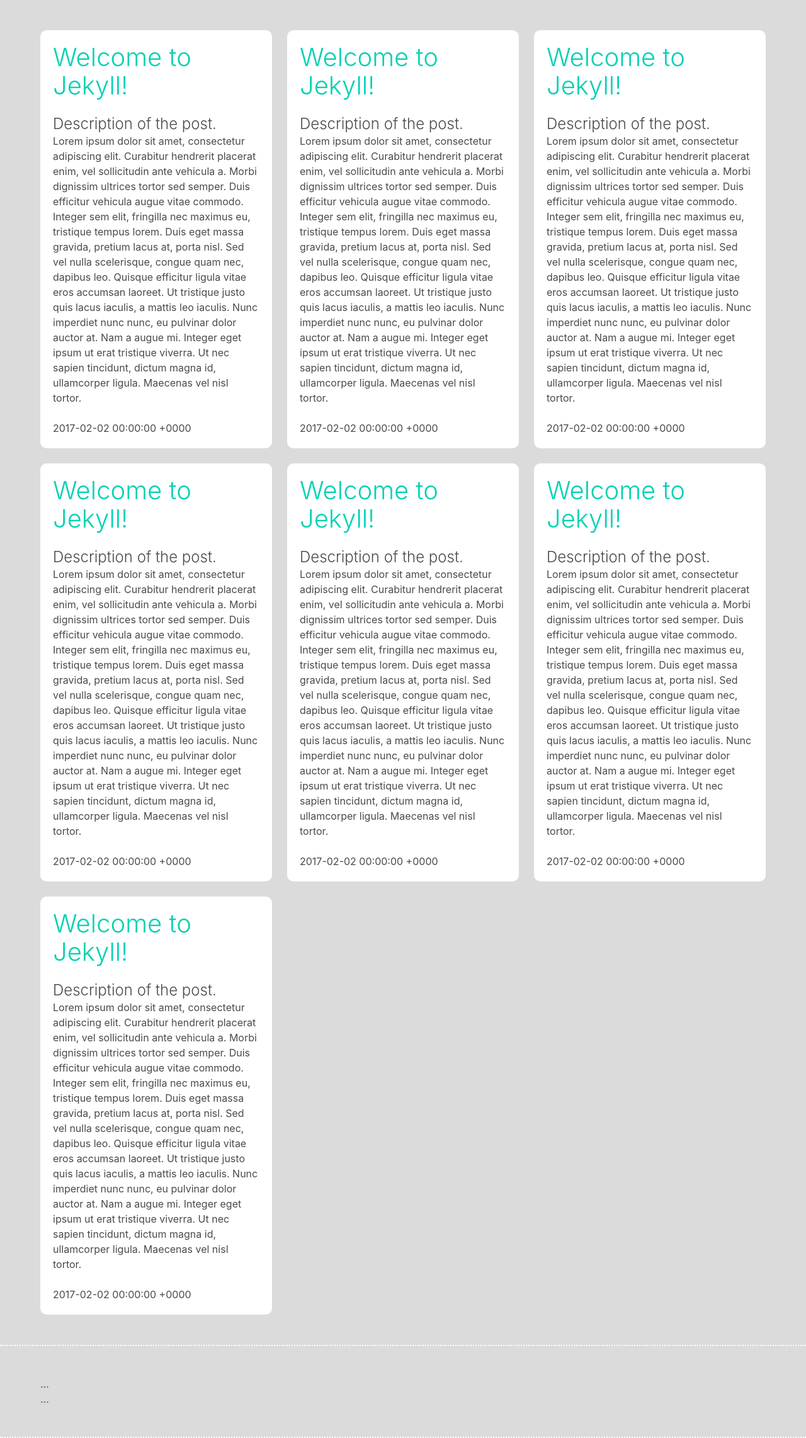
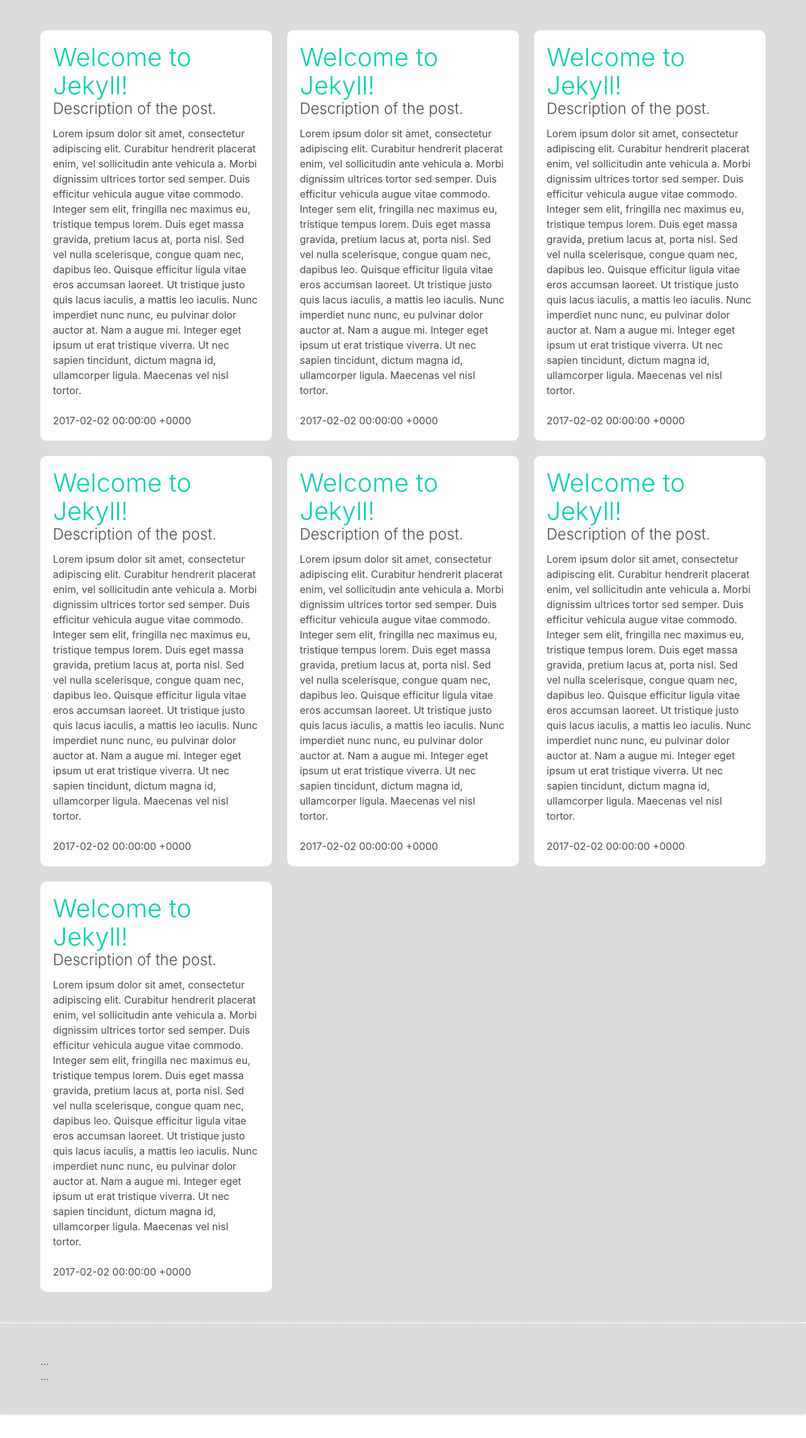
Before and after one commit to pontusk/bulma-theme, a Jekyll site: the page built from index.html, in a window 1280 px wide. Shown: the whole page at 63% size. Built offline with Jekyll 4.4.1, drawn with Linux system fonts in a browser that asks for light colours; after the commit the page ends 2248 px from its top, so only the background shows below that.

Commit message:
fixed subtitle spacing

```diff
--- a/index.html
+++ b/index.html
@@ -10,7 +10,7 @@
         <div class="article-container">
             <header>
                 <h2 class="title is-2"><a href="{{site.baseurl}}{{post.url}}"> {{post.title}}</a></h2>
-                <span class="subtitle is-4">{{post.description}}</span>
+                <h2 class="subtitle is-4" style="margin-bottom:0.5em">{{post.description}}</h2>
             </header>
             <div class="content">{{post.excerpt}}</div>
             <footer class="is-small"><time itemprop="dateCreated" datetime="{{post.date}}">{{post.date}}</time></footer>
```
Also changed, not shown: 1 other file.
